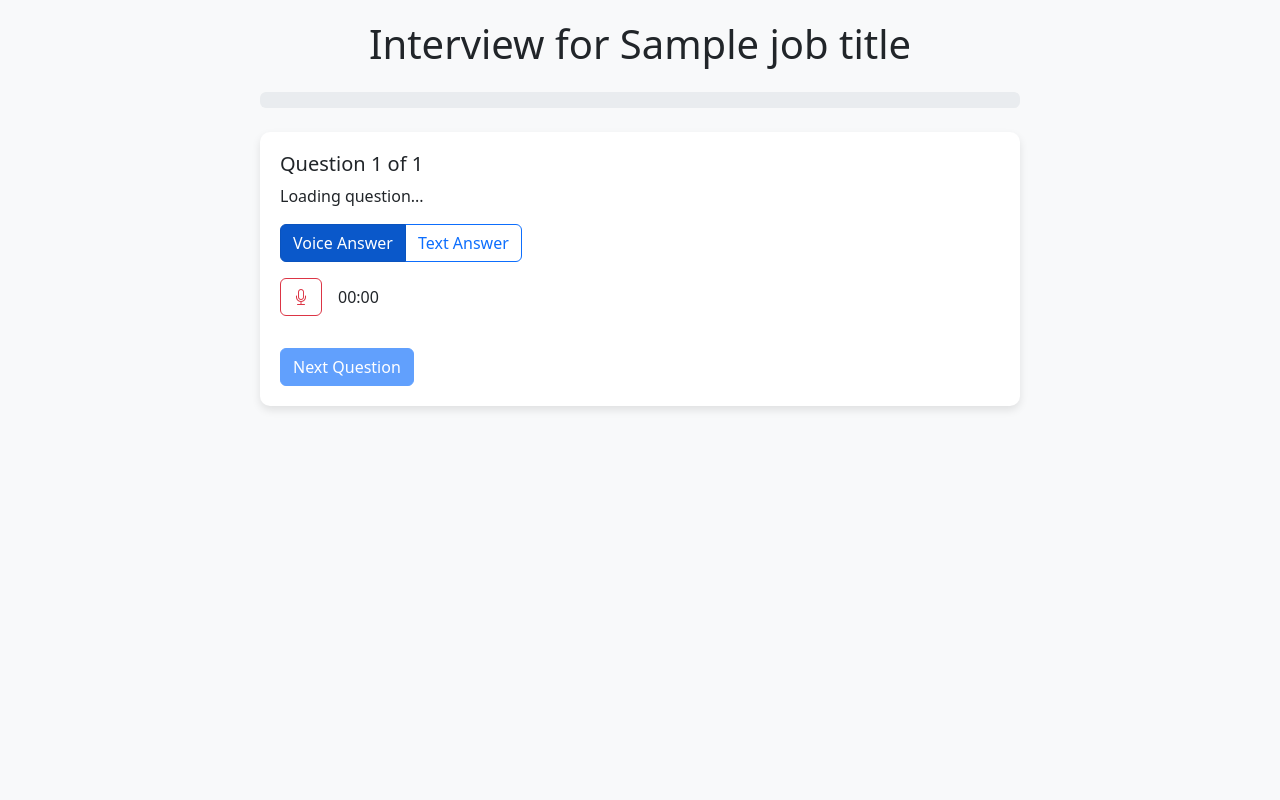
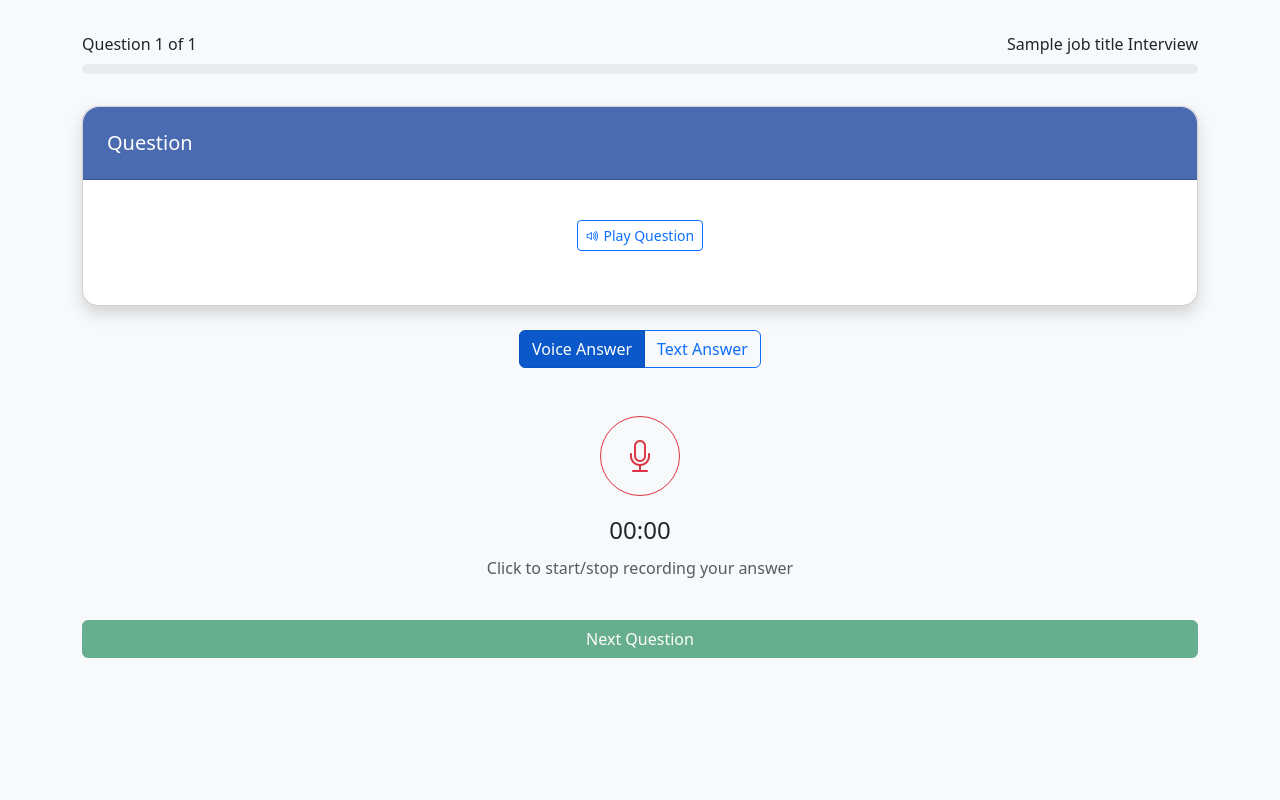
Before and after one commit to zml1997-stl/mock-interviewer, a Flask app: template templates/interview.html in a window 1280 px wide. Run offline with Flask 3, Linux system fonts and the light colour scheme; the template is opened without the code that fills it: most values are stand-ins (such as "Sample title", 1, 10 or a date in 2020).

Commit message:
Update interview.html

```diff
--- a/templates/interview.html
+++ b/templates/interview.html
@@ -3,116 +3,233 @@
 <head>
     <meta charset="UTF-8">
     <meta name="viewport" content="width=device-width, initial-scale=1.0">
-    <title>Interview - {{ job_title }}</title>
+    <title>AI Mock Interview - {{ job_title }}</title>
     <link href="https://cdn.jsdelivr.net/npm/bootstrap@5.3.0/dist/css/bootstrap.min.css" rel="stylesheet">
-    <link href="https://cdn.jsdelivr.net/npm/bootstrap-icons@1.10.5/font/bootstrap-icons.css" rel="stylesheet">
+    <link rel="stylesheet" href="https://cdn.jsdelivr.net/npm/bootstrap-icons@1.11.0/font/bootstrap-icons.css">
     <style>
         body {
             background-color: #f8f9fa;
+            padding-top: 2rem;
+            min-height: 100vh;
+            display: flex;
+            flex-direction: column;
         }
         .interview-container {
-            max-width: 800px;
-            margin: 0 auto;
-            padding: 20px;
+            flex-grow: 1;
+            display: flex;
+            flex-direction: column;
+        }
+        .card {
+            border-radius: 1rem;
+            box-shadow: 0 0.5rem 1rem rgba(0, 0, 0, 0.15);
+            margin-bottom: 2rem;
+        }
+        .card-header {
+            background-color: #4a6baf;
+            color: white;
+            border-radius: 1rem 1rem 0 0 !important;
+            padding: 1.5rem;
         }
         .question-card {
-            background-color: #fff;
-            border-radius: 10px;
-            box-shadow: 0 4px 8px rgba(0, 0, 0, 0.1);
-            padding: 20px;
-            margin-bottom: 20px;
+            min-height: 200px;
+        }
+        .speech-controls {
+            text-align: center;
+            margin-top: 2rem;
+        }
+        .record-btn {
+            width: 80px;
+            height: 80px;
+            border-radius: 50%;
+            font-size: 2rem;
+            display: flex;
+            align-items: center;
+            justify-content: center;
+            margin: 0 auto;
         }
         .recording-indicator {
+            color: #dc3545;
+            font-weight: bold;
+            animation: blink 1s infinite;
             display: none;
-            width: 10px;
-            height: 10px;
-            background-color: red;
-            border-radius: 50%;
-            animation: blink 1s infinite;
-            margin-left: 10px;
         }
         @keyframes blink {
             0% { opacity: 1; }
-            50% { opacity: 0; }
+            50% { opacity: 0.5; }
             100% { opacity: 1; }
         }
+        .timer {
+            font-size: 1.5rem;
+            margin-top: 1rem;
+        }
+        .text-answer-container {
+            display: none;
+            margin-top: 1rem;
+        }
+        .progress-container {
+            margin-bottom: 2rem;
+        }
+        .progress-label {
+            display: flex;
+            justify-content: space-between;
+            margin-bottom: 0.5rem;
+        }
         .loading-overlay {
+            display: none;
             position: fixed;
             top: 0;
             left: 0;
             width: 100%;
             height: 100%;
             background: rgba(0, 0, 0, 0.5);
-            display: none;
+            z-index: 1000;
             justify-content: center;
             align-items: center;
-            z-index: 1000;
         }
-        .loading-spinner {
+        .loading-content {
+            background: white;
+            padding: 2rem;
+            border-radius: 1rem;
+            text-align: center;
+            box-shadow: 0 0.5rem 1rem rgba(0, 0, 0, 0.15);
+        }
+        .spinner-border {
             width: 3rem;
             height: 3rem;
+        }
+        .interview-tips {
+            width: 100%;
+            overflow: hidden;
+            white-space: nowrap;
+            margin-bottom: 1rem;
+        }
+        .interview-tips span {
+            display: inline-block;
+            animation: scroll 20s linear infinite;
+        }
+        @keyframes scroll {
+            0% { transform: translateX(100%); }
+            100% { transform: translateX(-100%); }
+        }
+        /* Mobile-specific styles */
+        @media (max-width: 576px) {
+            .record-btn {
+                width: 100px;
+                height: 100px;
+                font-size: 2.5rem;
+            }
+            .timer {
+                font-size: 2rem;
+            }
+            .btn {
+                padding: 0.75rem 1.5rem;
+                font-size: 1.25rem;
+            }
+            .card-header {
+                padding: 1rem;
+            }
+            .card-body {
+                padding: 1.5rem;
+            }
         }
     </style>
 </head>
 <body>
-    <div class="interview-container">
-        <h1 class="text-center mb-4">Interview for {{ job_title }}</h1>
-        <div class="progress mb-4">
-            <div id="progressBar" class="progress-bar" role="progressbar" style="width: 0%;" aria-valuenow="0" aria-valuemin="0" aria-valuemax="100"></div>
+    <div class="container interview-container">
+        <div class="progress-container">
+            <div class="progress-label">
+                <span>Question <span id="currentQuestion">1</span> of <span id="totalQuestions">{{ questions|length }}</span></span>
+                <span id="interviewType">{{ job_title }} Interview</span>
             </div>
-        <div class="question-card">
-            <h5>Question <span id="currentQuestion">1</span> of {{ questions|length }}</h5>
-            <p id="questionText">Loading question...</p>
-            <button id="playAudioBtn" class="btn btn-primary mb-3" style="display: none;">
-                <i class="bi bi-play-fill"></i> Play Question
+            <div class="progress" style="height: 10px;">
+                <div class="progress-bar" id="progressBar" role="progressbar" style="width: 0%;" aria-valuenow="0" aria-valuemin="0" aria-valuemax="100"></div>
+            </div>
+        </div>
+
+        <div class="card question-card mb-4">
+            <div class="card-header">
+                <h5 class="card-title mb-0">Question</h5>
+            </div>
+            <div class="card-body p-4">
+                <p id="questionText" class="lead"></p>
+                <div class="text-center">
+                    <button id="playAudioBtn" class="btn btn-sm btn-outline-primary">
+                        <i class="bi bi-volume-up"></i> Play Question
                     </button>
-            <div class="btn-group mb-3" role="group">
-                <button id="voiceBtn" type="button" class="btn btn-primary active">Voice Answer</button>
-                <button id="textBtn" type="button" class="btn btn-outline-primary">Text Answer</button>
                 </div>
-            <div id="voiceAnswerContainer">
-                <div class="d-flex align-items-center mb-3">
-                    <button id="recordBtn" class="btn btn-outline-danger">
+            </div>
+        </div>
+
+        <div class="text-center mb-3">
+            <div class="btn-group" role="group">
+                <button id="voiceBtn" class="btn btn-primary active">Voice Answer</button>
+                <button id="textBtn" class="btn btn-outline-primary">Text Answer</button>
+            </div>
+        </div>
+
+        <div id="voiceAnswerContainer" class="speech-controls">
+            <button id="recordBtn" class="btn btn-outline-danger record-btn">
                 <i class="bi bi-mic"></i>
             </button>
-                    <span id="recordingIndicator" class="recording-indicator"></span>
-                    <span id="timer" class="ms-3">00:00</span>
+            <div id="recordingIndicator" class="recording-indicator mt-2">
+                <i class="bi bi-record-circle"></i> Recording...
+            </div>
+            <div id="timer" class="timer">00:00</div>
+            <p class="text-muted mt-2">Click to start/stop recording your answer</p>
+        </div>
+
+        <div id="textAnswerContainer" class="text-answer-container">
+            <div class="form-group">
+                <label for="textAnswer">Your Answer:</label>
+                <textarea id="textAnswer" class="form-control" rows="6"></textarea>
+            </div>
+            <div class="d-grid gap-2 mt-3">
+                <button id="submitTextBtn" class="btn btn-primary">Submit Answer</button>
             </div>
         </div>
-            <div id="textAnswerContainer" style="display: none;">
-                <textarea id="textAnswer" class="form-control mb-3" rows="5" placeholder="Type your answer here..."></textarea>
-                <button id="submitTextBtn" class="btn btn-success">Submit Text Answer</button>
-            </div>
-            <button id="nextBtn" class="btn btn-primary mt-3" disabled>Next Question</button>
+
+        <div class="d-grid gap-2 mt-4">
+            <button id="nextBtn" class="btn btn-success" disabled>Next Question</button>
         </div>
     </div>
 
     <!-- Loading Overlay -->
     <div id="loadingOverlay" class="loading-overlay">
-        <div class="spinner-border text-light loading-spinner" role="status">
+        <div class="loading-content">
+            <div class="spinner-border text-primary" role="status">
                 <span class="visually-hidden">Loading...</span>
+            </div>
+            <p class="mt-3">Processing and analyzing your answer...</p>
         </div>
     </div>
 
     <!-- Completed Modal -->
-    <div class="modal fade" id="completedModal" tabindex="-1" aria-labelledby="completedModalLabel" aria-hidden="true">
-        <div class="modal-dialog">
+    <div class="modal fade" id="completedModal" tabindex="-1" aria-hidden="true" data-bs-backdrop="static">
+        <div class="modal-dialog modal-dialog-centered">
             <div class="modal-content">
                 <div class="modal-header">
-                    <h5 class="modal-title" id="completedModalLabel">Interview Completed</h5>
-                    <button type="button" class="btn-close" data-bs-dismiss="modal" aria-label="Close"></button>
+                    <h5 class="modal-title">Interview Completed!</h5>
                 </div>
-                <div class="modal-body">
-                    <p>You have completed the interview! Would you like to generate feedback on your responses?</p>
+                <div class="modal-body text-center">
+                    <div class="mb-4">
+                        <i class="bi bi-check-circle-fill text-success" style="font-size: 4rem;"></i>
+                    </div>
+                    <p>Great job! Your mock interview is now complete.</p>
+                    <p>Click the button below to generate and view your personalized feedback.</p>
                     <div id="feedbackProgress" style="display: none;">
-                        <div class="progress">
-                            <div class="progress-bar progress-bar-striped progress-bar-animated" role="progressbar" style="width: 100%;" aria-valuenow="100" aria-valuemin="0" aria-valuemax="100"></div>
+                        <div class="interview-tips">
+                            <span>Interview Tips: Maintain eye contact • Speak clearly and confidently • Prepare examples of your achievements • Research the company beforehand • Practice common questions</span>
+                        </div>
+                        <div class="d-flex justify-content-center align-items-center">
+                            <div class="spinner-border text-primary" role="status">
+                                <span class="visually-hidden">Loading...</span>
+                            </div>
+                            <p class="ms-3">Generating feedback...</p>
                         </div>
                     </div>
                 </div>
                 <div class="modal-footer">
-                    <button type="button" class="btn btn-secondary" data-bs-dismiss="modal">Close</button>
-                    <button id="generateFeedbackBtn" type="button" class="btn btn-primary">Generate Feedback</button>
+                    <button id="generateFeedbackBtn" class="btn btn-primary">Generate Feedback</button>
                 </div>
             </div>
         </div>
@@ -123,7 +240,7 @@
         // Global variables
         const interviewId = "{{ interview_id }}";
         const questions = {{ questions|tojson }};
-        const audioUrls = {{ audio_urls|tojson }};
+        const audioUrls = {{ audio_urls|tojson }};  // Preloaded audio URLs from server
         let currentQuestionIndex = 0;
         let audioElement = null;
         let recorder = null;
@@ -203,6 +320,7 @@
                     console.error('Audio load error:', audioElement.error);
                     alert('Failed to load audio for this question. Please read the text or try again.');
                 });
+                // Since audio is preloaded, button is always visible
                 playAudioBtn.style.display = 'inline-block';
 
                 // Reset state for new question
@@ -265,7 +383,7 @@
         function stopRecording() {
             if (recorder) {
                 recorder.stop();
-                recorder.stream.getTracks().forEach(track => track.stop());
+                recorder.stream.getTracks().forEach(track => track.stop()); // Stop the stream
                 clearInterval(timerInterval);
 
                 recordBtn.classList.remove('btn-danger');
@@ -298,6 +416,10 @@
         }
 
         async function submitAudioAnswer(audioBlob, mimeType) {
+            const maxRetries = 3;
+            let attempts = 0;
+
+            while (attempts < maxRetries) {
                 try {
                     loadingOverlay.style.display = 'flex';
 
@@ -313,20 +435,26 @@
                     });
 
                     const data = await response.json();
-
                     loadingOverlay.style.display = 'none';
 
-                if (!data.success) {
+                    if (data.success) {
+                        answerSubmitted = true;
+                        nextBtn.disabled = false;
+                        return;
+                    } else {
                         throw new Error(data.error || 'Unknown error');
                     }
-
-                answerSubmitted = true;
-                nextBtn.disabled = false;
-
                 } catch (error) {
+                    attempts++;
                     loadingOverlay.style.display = 'none';
-                console.error('Submission error:', error);
-                alert('Failed to submit answer: ' + error.message);
+                    console.error('Submission error (attempt ' + attempts + '):', error);
+                    if (attempts >= maxRetries) {
+                        alert('Failed to submit answer after multiple attempts. Please try again later.');
+                    } else {
+                        console.warn('Retrying submission... Attempt ' + (attempts + 1));
+                        await new Promise(resolve => setTimeout(resolve, 2000)); // Wait 2s before retry
+                    }
+                }
             }
         }
 
```
Lines whose indentation alone changed are shown as unchanged.
